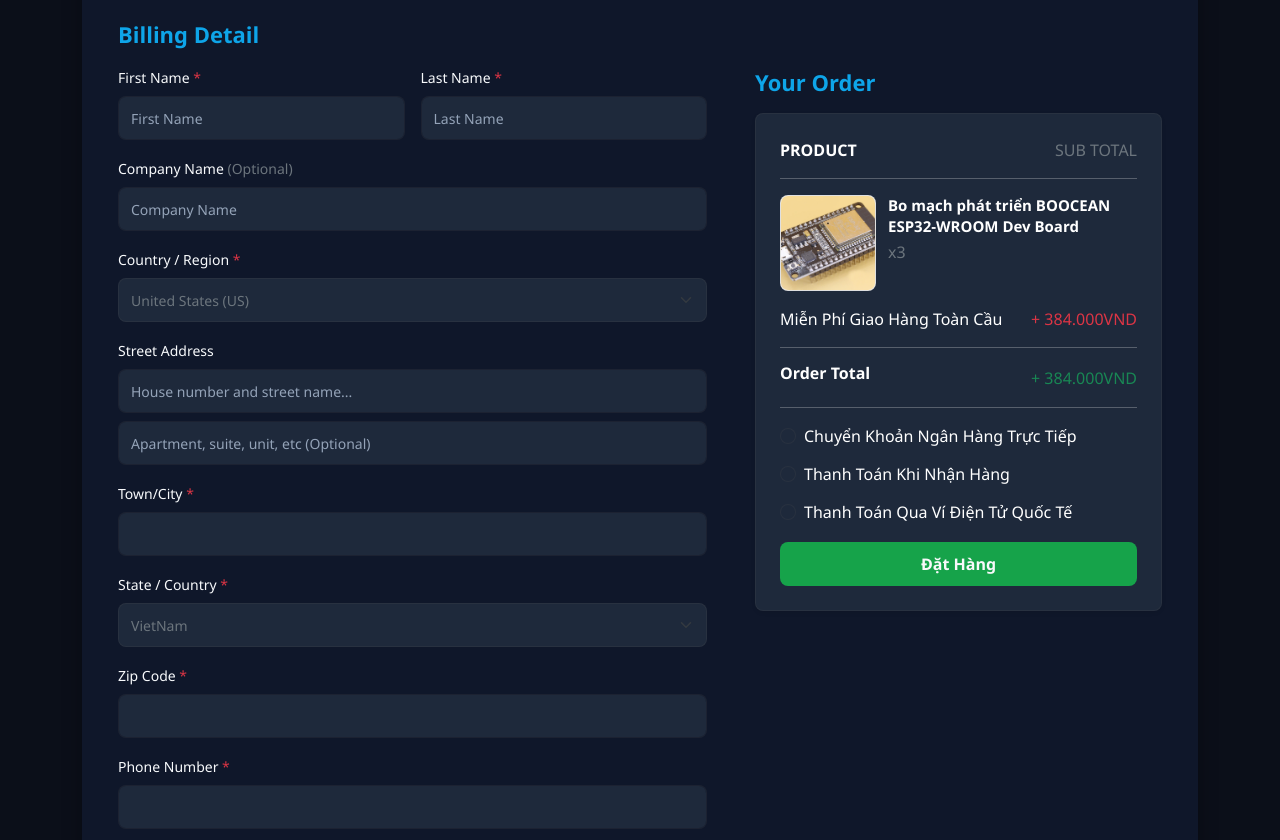
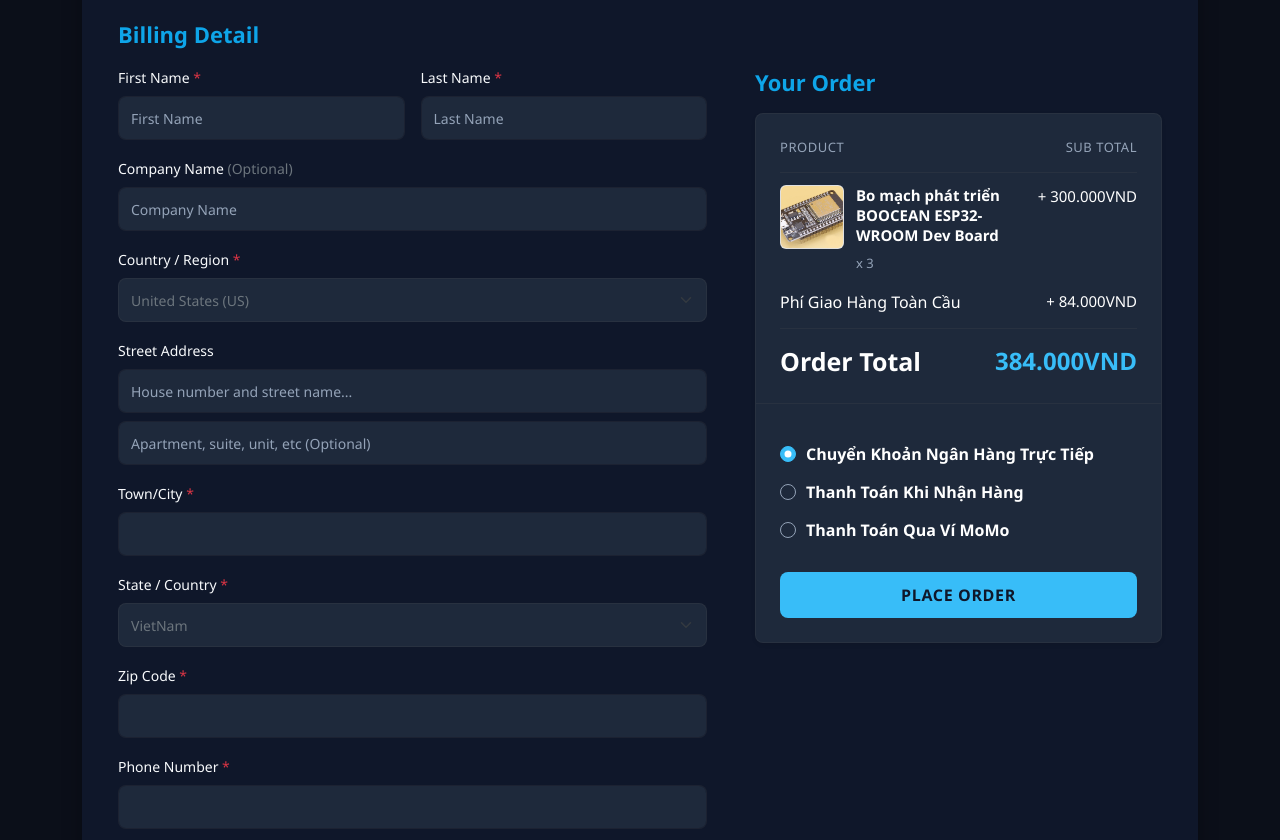
Before and after one commit to PLuanhere/Nhom9_WebsiteBanLinhKien, a plain HTML site: page HTML/Checkout.html in a window 1280 px wide. Shown: the part 475-1315 px from the top of the page. Drawn offline with Linux system fonts and the light colour scheme.

Commit message:
Fix Layout

```diff
--- a/CSS/checkout.css
+++ b/CSS/checkout.css
@@ -70,18 +70,39 @@
     border: 1px solid var(--vien);
 }
 
+.order-summary-block {
+    border-bottom: 1px solid var(--vien);
+}
+
+.order-header-row {
+    display: flex;
+    justify-content: space-between;
+    align-items: center;
+    color: var(--chu-mo);
+    font-size: 13px;
+    letter-spacing: 0.04em;
+    margin-bottom: 14px;
+}
+
 .order-product {
     display: flex;
     gap: 12px;
     align-items: flex-start;
-    margin: 14px 0 16px;
+}
+
+.order-product-row {
+    display: flex;
+    justify-content: space-between;
+    gap: 14px;
+    padding: 12px 0 16px;
+    border-top: 1px solid var(--vien);
 }
 
 .order-product-image {
-    width: 96px;
-    height: 96px;
+    width: 64px;
+    height: 64px;
     object-fit: cover;
-    border-radius: 8px;
+    border-radius: 6px;
     border: 1px solid var(--vien);
     background: #fff;
 }
@@ -92,19 +113,105 @@
     line-height: 1.35;
 }
 
+.order-qty {
+    color: var(--chu-mo);
+    font-size: 13px;
+}
+
+.order-price {
+    color: #fff;
+    font-weight: 500;
+    font-size: 15px;
+    white-space: nowrap;
+}
+
+.order-line-row {
+    display: flex;
+    justify-content: space-between;
+    align-items: center;
+    gap: 12px;
+    padding-bottom: 14px;
+    border-bottom: 1px solid var(--vien);
+}
+
+.order-total-row {
+    display: flex;
+    justify-content: space-between;
+    align-items: center;
+    padding-top: 14px;
+}
+
+.order-total-row h6 {
+    margin: 0;
+    font-size: 25px;
+    font-weight: 700;
+}
+
+.order-total-row span {
+    color: var(--mau-nhan);
+    font-size: 24px;
+    font-weight: 700;
+}
+
+.payment-panel {
+    padding: 24px;
+}
+
+.payment-option {
+    display: flex;
+    align-items: center;
+    gap: 10px;
+    margin-bottom: 12px;
+    padding: 0;
+    margin-top: 0;
+    padding-left: 0;
+}
+
+.payment-option .form-check-input {
+    width: 16px;
+    height: 16px;
+    margin-top: 0;
+    margin-left: 0;
+    border-color: var(--chu-mo);
+    background-color: transparent;
+    box-shadow: none;
+    flex: 0 0 auto;
+}
+
+.payment-option .form-check-input:checked {
+    background-color: var(--mau-nhan);
+    border-color: var(--mau-nhan);
+}
+
+.payment-option .form-check-label {
+    font-size: 16px;
+    font-weight: 700;
+    padding-left: 0;
+    margin-bottom: 0;
+}
+
+.payment-desc {
+    color: var(--chu-mo);
+    margin: 2px 0 16px 26px;
+    line-height: 1.6;
+}
+
 .place-order-btn {
     width: 100%;
     border: none;
     border-radius: 8px;
-    background: #16a34a;
-    min-height: 44px;
-    margin-top: 16px;
-    font-weight: 600;
+    background: var(--mau-nhan);
+    color: var(--nen-khoi);
+    min-height: 46px;
+    margin-top: 18px;
+    font-weight: 700;
+    letter-spacing: 0.04em;
     transition: background-color 0.2s ease;
 }
 
 .place-order-btn:hover {
-    background: #15803d;
+    background: var(--mauHover);
+    color: #fff;
 }
 
 @media (max-width: 991.98px) {
@@ -138,7 +245,34 @@
     }
 
     .order-product-image {
-        width: 78px;
-        height: 78px;
+        width: 56px;
+        height: 56px;
     }
+
+    .order-product-row {
+        flex-direction: column;
+    }
+
+    .order-total-row span {
+        font-size: 20px;
+    }
+
+    .payment-panel {
+        padding: 18px;
+    }
+
+    .payment-option .form-check-input {
+        width: 15px;
+        height: 15px;
+    }
+
+    .payment-option .form-check-label {
+        font-size: 15px;
+    }
+
+    .payment-desc {
+        margin-left: 24px;
+        font-size: 14px;
+    }
+
 }
--- a/HTML/Checkout.html
+++ b/HTML/Checkout.html
@@ -231,61 +231,53 @@
                         <div class="your-order-wrapper mt-5 sticky-top">
                             <h5 class="checkout-subtitle">Your Order</h5>
 
-                            <div class="order-card p-4 rounded-3 shadow-sm">
-                                <div class="d-flex justify-content-between align-items-center">
-                                    <span class="text-white fw-bold">PRODUCT</span>
-                                    <span class="text-secondary">SUB TOTAL</span>
-                                </div>
+                            <div class="order-card p-0 rounded-3 shadow-sm overflow-hidden">
+                                <div class="order-summary-block p-4">
+                                    <div class="order-header-row">
+                                        <span>PRODUCT</span>
+                                        <span>SUB TOTAL</span>
+                                    </div>
 
-                                <hr>
+                                    <div class="order-product-row">
+                                        <div class="order-product">
+                                            <img src="../IMG/product1.jpg" alt="Sản phẩm" class="order-product-image">
+                                            <div class="order-product-info">
+                                                <h6>Bo mạch phát triển BOOCEAN ESP32-WROOM Dev Board</h6>
+                                                <span class="order-qty">x 3</span>
+                                            </div>
+                                        </div>
+                                        <span class="order-price">+ 300.000VND</span>
+                                    </div>
 
-                                <div class="order-product">
-                                    <img src="../IMG/product1.jpg" alt="Sản phẩm" class="order-product-image">
-                                    <div class="order-product-info">
-                                        <h6>Bo mạch phát triển BOOCEAN ESP32-WROOM Dev Board</h6>
-                                        <span class="text-secondary">x3</span>
+                                    <div class="order-line-row">
+                                        <span>Phí Giao Hàng Toàn Cầu</span>
+                                        <span class="order-price">+ 84.000VND</span>
+                                    </div>
+
+                                    <div class="order-total-row">
+                                        <h6>Order Total</h6>
+                                        <span>384.000VND</span>
                                     </div>
                                 </div>
 
-                                <div class="d-flex justify-content-between align-items-center">
-                                    <div>
-                                        <span>Miễn Phí Giao Hàng Toàn Cầu</span>
+                                <div class="payment-panel p-4">
+                                    <div class="form-check payment-option payment-option-active">
+                                        <input class="form-check-input" type="radio" name="paymentMethod"
+                                            id="bankTransfer" checked />
+                                        <label class="form-check-label" for="bankTransfer">Chuyển Khoản Ngân Hàng Trực Tiếp</label>
                                     </div>
 
-                                    <div>
-                                        <span class="text-danger">+ 384.000VND</span>
+                                    <div class="form-check payment-option">
+                                        <input class="form-check-input" type="radio" name="paymentMethod" id="cashOnDelivery">
+                                        <label class="form-check-label" for="cashOnDelivery">Thanh Toán Khi Nhận Hàng</label>
                                     </div>
-                                </div>
-                                <hr>
-                                <div class="d-flex justify-content-between align-items-center">
-                                    <h6 class="font-weight-bold">Order Total</h6>
 
-                                    <span class="text-success">+ 384.000VND</span>
-                                </div>
-                                <hr>
-                                <div class="form-check">
-                                    <input class="form-check-input"
-                                        style="background-color: var(--nen-phu); border-color: var(--vien);"
-                                        type="radio" name="paymentMethod" id="" />
-                                    <label class="form-check-label" for="">Chuyển Khoản Ngân Hàng Trực Tiếp</label>
-                                </div>
+                                    <div class="form-check payment-option">
+                                        <input class="form-check-input" type="radio" name="paymentMethod" id="momo">
+                                        <label class="form-check-label" for="momo">Thanh Toán Qua Ví MoMo</label>
+                                    </div>
 
-                                <div class="form-check">
-                                    <input class="form-check-input"
-                                        style="background-color: var(--nen-phu); border-color: var(--vien);"
-                                        type="radio" name="paymentMethod" id="">
-                                    <label class="form-check-label">Thanh Toán Khi Nhận Hàng</label>
-                                </div>
-
-                                <div class="form-check">
-                                    <input class="form-check-input"
-                                        style="background-color: var(--nen-phu); border-color: var(--vien);"
-                                        type="radio" name="paymentMethod" id="">
-                                    <label class="form-check-label">Thanh Toán Qua Ví Điện Tử Quốc Tế</label>
-                                </div>
-
-                                <div>
-                                    <button class="place-order-btn"><span class="text-light">Đặt Hàng</span></button>
+                                    <button class="place-order-btn" type="button">PLACE ORDER</button>
                                 </div>
                             </div>
 
```
